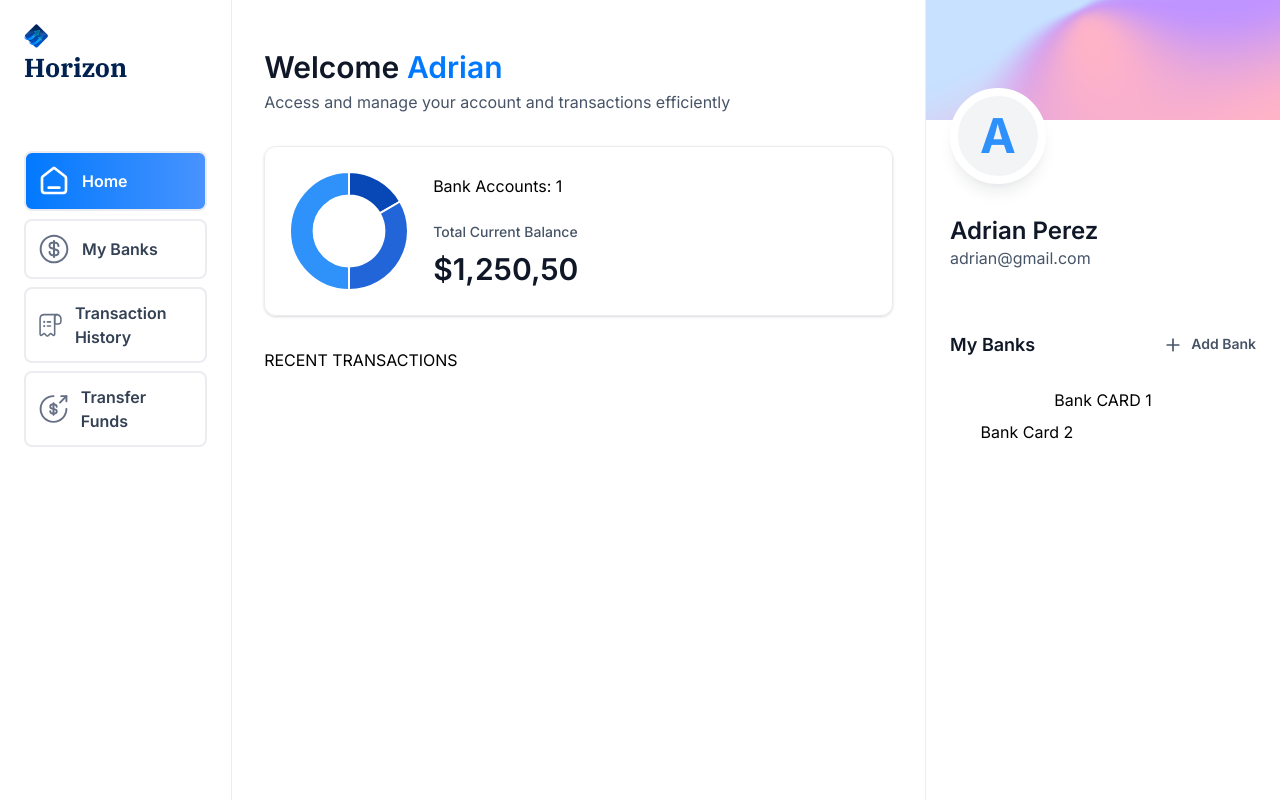
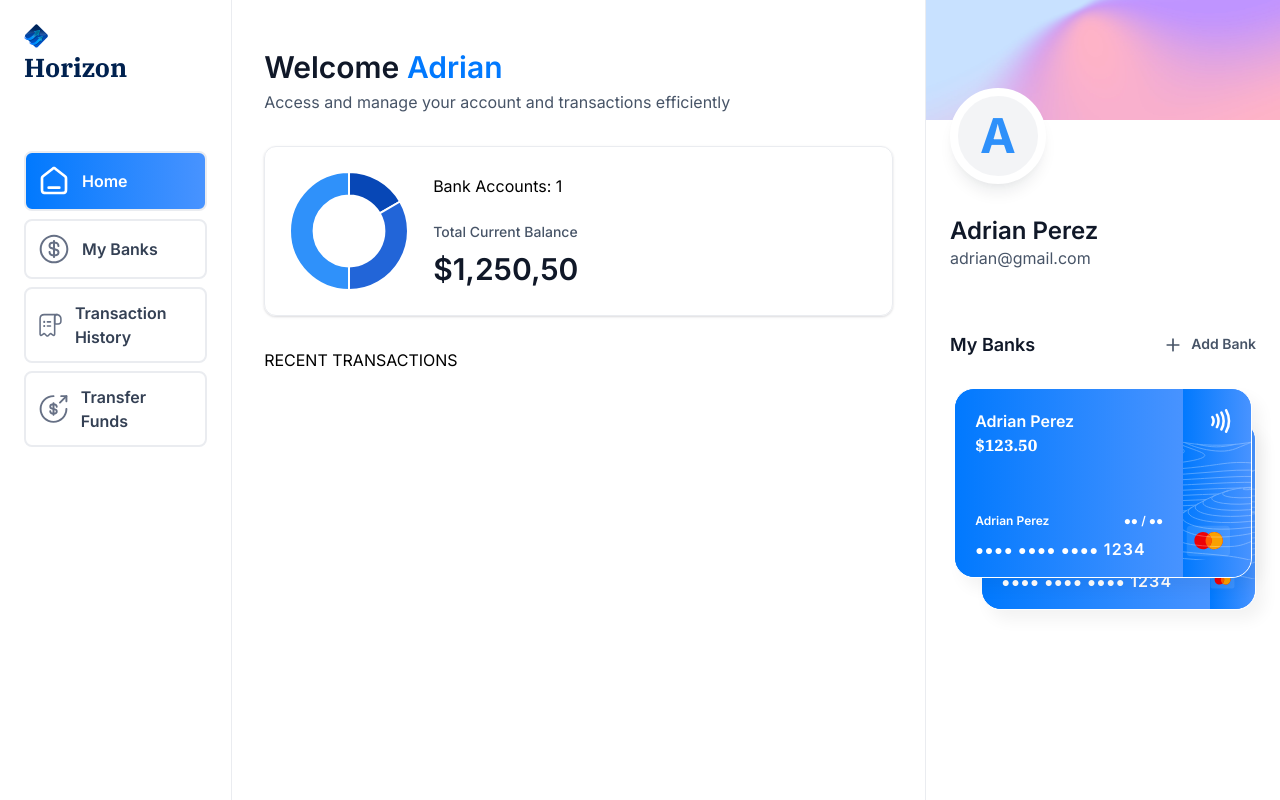
Before and after one commit to JoseBritoP/banking-app, a Next.js app: page / in a window 1280 px wide. Built offline with nearby package versions, Linux system fonts and the light colour scheme.

Commit message:
Fix svg directory

```diff
--- a/src/components/shared/SidebarComponents/rigthSidebar/BanksSection.tsx
+++ b/src/components/shared/SidebarComponents/rigthSidebar/BanksSection.tsx
@@ -1,30 +1,40 @@
-import Image from 'next/image'
-import Link from 'next/link'
-import React from 'react'
-import plusSVG from '@/public/icons/plus.svg'
+import Image from "next/image";
+import Link from "next/link";
+import React from "react";
+import BankCard from "./BankCard";
 
-export default function BanksSection({banks}:BanksSectionProps) {
+export default function BanksSection({ user, banks }: BanksSectionProps) {
   return (
-    <section className='banks'>
-    <div className='flex w-full justify-between'>
-      <h2 className='header-2'>My Banks</h2>
-      <Link href={''} className='flex gap-2'>
-        <Image src={plusSVG} width={20} height={20} alt='plus'/>
-        <h2 className='text-14 font-semibold text-gray-600'>Add Bank</h2>
+    <section className="banks">
+      <div className="flex w-full justify-between">
+        <h2 className="header-2">My Banks</h2>
+        <Link href={""} className="flex gap-2">
+          <Image src={'/icons/plus.svg'} width={20} height={20} alt="plus" />
+          <h2 className="text-14 font-semibold text-gray-600">Add Bank</h2>
         </Link>
       </div>
       {banks?.length > 0 && (
-      <div className='relative flex flex-1 flex-col items-center justify-center gap-5'>
-        <div className='relative z-10'>
-          Bank CARD 1
+        <div className="relative flex flex-1 flex-col items-center justify-center gap-5">
+          <div className="relative z-10">
+            <BankCard
+              key={banks[0].$id}
+              account={banks[0]}
+              userName={`${user.firstName} ${user.lastName}`}
+              showBalance={false}
+            />
           </div>
           {banks[1] && (
-          <div className='absolute right-0 top-8 z-0 w-[90%]'>
-            Bank Card 2
+            <div className="absolute right-0 top-8 z-0 w-[90%]">
+              <BankCard
+                key={banks[1].$id}
+                account={banks[1]}
+                userName={`${user.firstName} ${user.lastName}`}
+                showBalance={false}
+              />
             </div>
           )}
         </div>
       )}
     </section>
-  )
+  );
 }
--- a/src/components/shared/SidebarComponents/rigthSidebar/RightSidebar.tsx
+++ b/src/components/shared/SidebarComponents/rigthSidebar/RightSidebar.tsx
@@ -6,7 +6,7 @@ export default function RightSidebar({user,transactions,banks}:RightSidebarProps
   return (
     <aside className='right-sidebar'>
      <ProfileSection user={user}/>
-     <BanksSection banks={banks}/>
+     <BanksSection user={user} banks={banks}/>
     </aside>
   )
 }
```
Lines whose indentation alone changed are shown as unchanged.
